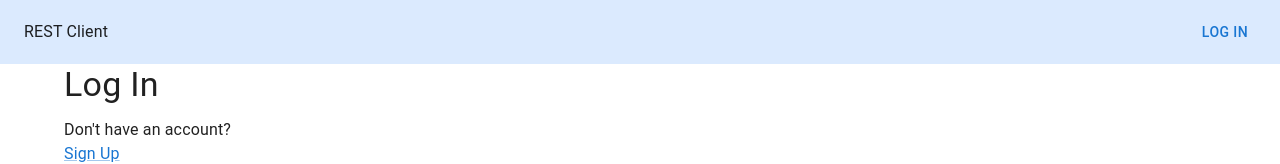
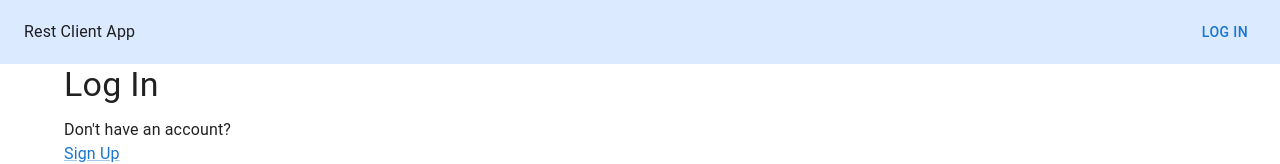
Before and after one commit to Laser-sharks-react/rest-client-app, a Next.js app: page /en/login in a window 1280 px wide. Shown: the top 164 px of the page. Built offline with nearby package versions, Linux system fonts and the light colour scheme; some icons are missing; what @mui/material-nextjs would draw is missing.

Commit message:
refactor: main layout, env

```diff
--- a/src/app/layout.tsx
+++ b/src/app/layout.tsx
@@ -3,9 +3,10 @@ import { Geist, Geist_Mono } from 'next/font/google';
 import './globals.css';
 import { AppRouterCacheProvider } from '@mui/material-nextjs/v15-appRouter';
 import { NextIntlClientProvider } from 'next-intl';
-import { MainLayout } from '@/components/main-layout';
 import { getMessages } from 'next-intl/server';
 import { CssBaseline } from '@mui/material';
+import Header from '@/components/header';
+import { Footer } from '@/components/footer';
 
 const geistSans = Geist({
   variable: '--font-geist-sans',
@@ -18,8 +19,8 @@ const geistMono = Geist_Mono({
 });
 
 export const metadata: Metadata = {
-  title: process.env.APP_NAME,
-  description: `by ${process.env.TEAM_NAME}`,
+  title: process.env.NEXT_PUBLIC_APP_NAME,
+  description: `by ${process.env.NEXT_PUBLIC_TEAM_NAME}`,
 };
 
 type Props = {
@@ -39,7 +40,9 @@ export default async function RootLayout({ children, params }: Props) {
         <NextIntlClientProvider locale={locale} messages={messages}>
           <AppRouterCacheProvider options={{ enableCssLayer: true }}>
             <CssBaseline />
-            <MainLayout>{children}</MainLayout>
+            <Header />
+            <main>{children}</main>
+            <Footer />
           </AppRouterCacheProvider>
         </NextIntlClientProvider>
       </body>
--- a/src/components/header.tsx
+++ b/src/components/header.tsx
@@ -22,8 +22,10 @@ export default function Header() {
     target: typeof window !== 'undefined' ? window : undefined,
   });
 
+  const appName = process.env.NEXT_PUBLIC_APP_NAME;
+
   return (
-    <AppBar position="sticky" color="default" elevation={0}>
+    <AppBar position="sticky" color="inherit" elevation={0}>
       <Toolbar
         className={cx(
           'flex justify-between transition-all duration-300 ease-in-out',
@@ -34,7 +36,7 @@ export default function Header() {
         )}
       >
         <Typography component={NextLink} href={ROUTES.home}>
-          {t('appName')}
+          {appName}
         </Typography>
 
         <Button
--- a/src/components/main-layout.tsx
+++ /dev/null
@@ -1,16 +0,0 @@
-import { Footer } from './footer';
-import Header from './header';
-
-interface Props {
-  children: React.ReactNode;
-}
-
-export function MainLayout({ children }: Props) {
-  return (
-    <>
-      <Header />
-      <main>{children}</main>
-      <Footer />
-    </>
-  );
-}
--- a/tsconfig.json
+++ b/tsconfig.json
@@ -22,6 +22,6 @@
       "@/*": ["./src/*"]
     }
   },
-  "include": ["next-env.d.ts", "**/*.ts", "**/*.tsx", ".next/types/**/*.ts", "src/middlewarets"],
+  "include": ["next-env.d.ts", "**/*.ts", "**/*.tsx", ".next/types/**/*.ts", "src/middleware.ts"],
   "exclude": ["node_modules"]
 }
```
Also changed, not shown: 1 other file (tests, documents, lock files or other folders).
